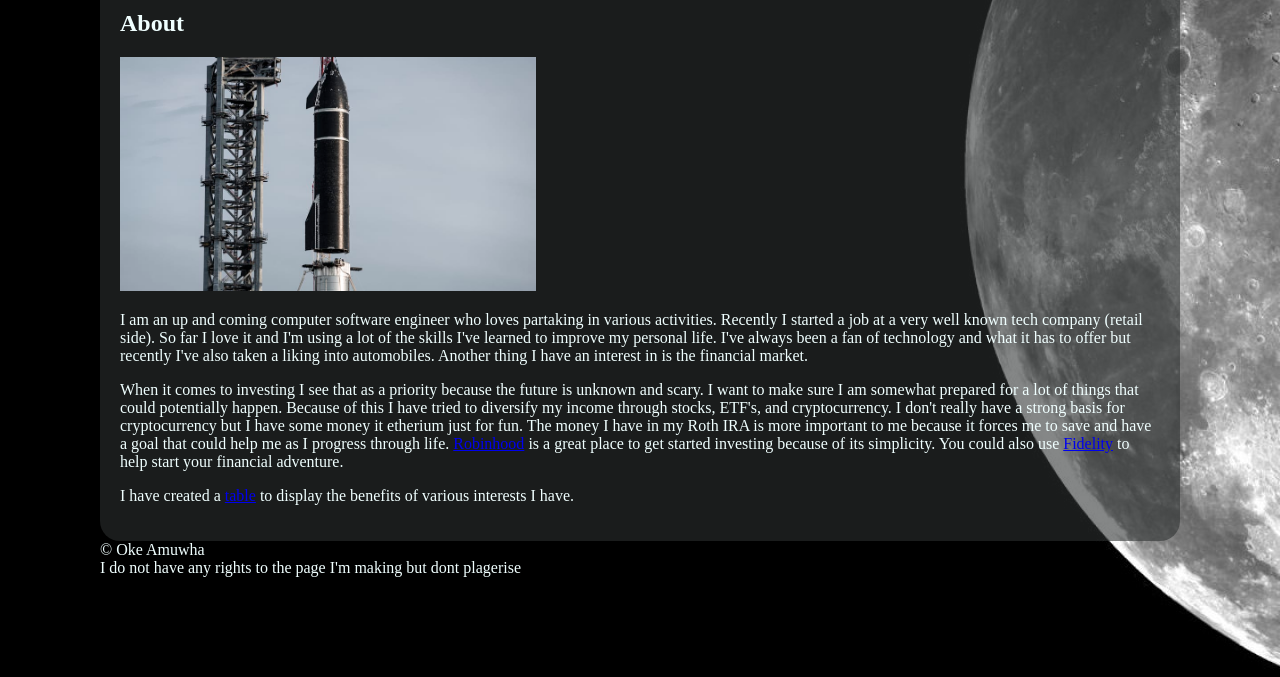
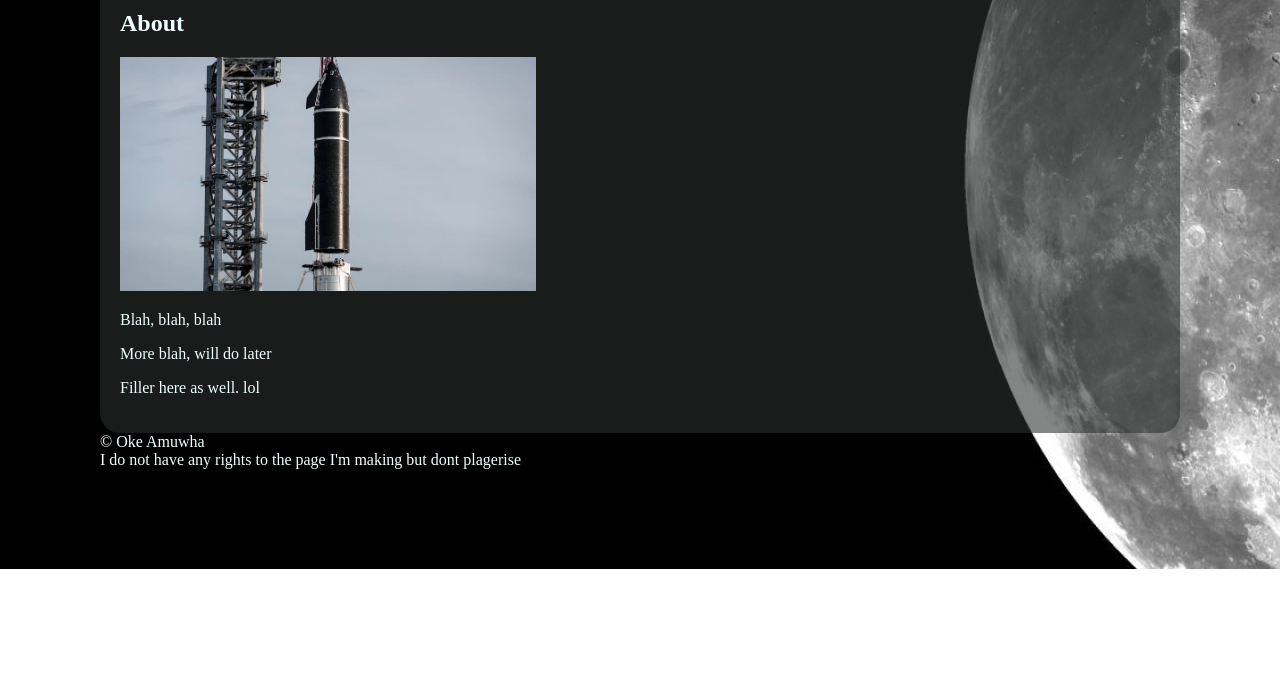
Before and after one commit to amuwhao46/Media-landing-page, a plain HTML site: page about.html in a window 1280 px wide. Shown: the part 250-927 px from the top of the page. After the commit the page ends 819 px from the top, so only its background shows below. Drawn offline with Linux system fonts and the light colour scheme.

Commit message:
Linked the rest of the webpages to index
Linked the rest of the webpages to the main website like table.html and gallery (spelt it wrong). Also put filler text to be updated at a later date

```diff
--- a/about.html
+++ b/about.html
@@ -33,25 +33,14 @@
         <div class="aboutMe">
             <h2>About</h2>
             <!--Image-->
-            <img src="images/Rocket.jpg" alt="SpaceX rocket" width="40%">
-            <p> I am an up and coming computer software engineer who loves partaking in various activities.
-                Recently I started a job at a very well known tech company (retail side). So far I love it
-                and I'm using a lot of the skills I've learned to improve my personal life. I've always been a
-                fan of technology and what it has to offer but recently I've also taken a liking into
-                automobiles. Another thing I have an interest in is the financial market.
+            <a href="gallary.html"><img src="images/Rocket.jpg" alt="SpaceX rocket" width="40%"></a>
+            <p> Blah, blah, blah
             </p>
             <p>
-                When it comes to investing I see that as a priority because the future is unknown and scary.
-                I want to make sure I am somewhat prepared for a lot of things that could potentially happen.
-                Because of this I have tried to diversify my income through stocks, ETF's, and cryptocurrency.
-                I don't really have a strong basis for cryptocurrency but I have some money it etherium just for fun.
-                The money I have in my Roth IRA is more important to me because it forces me to save and have a goal
-                that could help me as I progress through life. <a href="https://robinhood.com/us/en/">Robinhood</a>
-                is a great place to get started investing because of its simplicity. You could also use
-                <a href="https://www.fidelity.com">Fidelity</a> to help start your financial adventure.
+                More blah, will do later
             </p>
             <p>
-                I have created a <a href="table.html">table</a> to display the benefits of various interests I have.
+                Filler here as well. lol
             </p>
         </div>
         <!--Footer-->
```
Also changed, not shown: column.html (+3 -0 lines), gallary.html (+6 -0 lines), table.html (+3 -0 lines), 1 other file.
